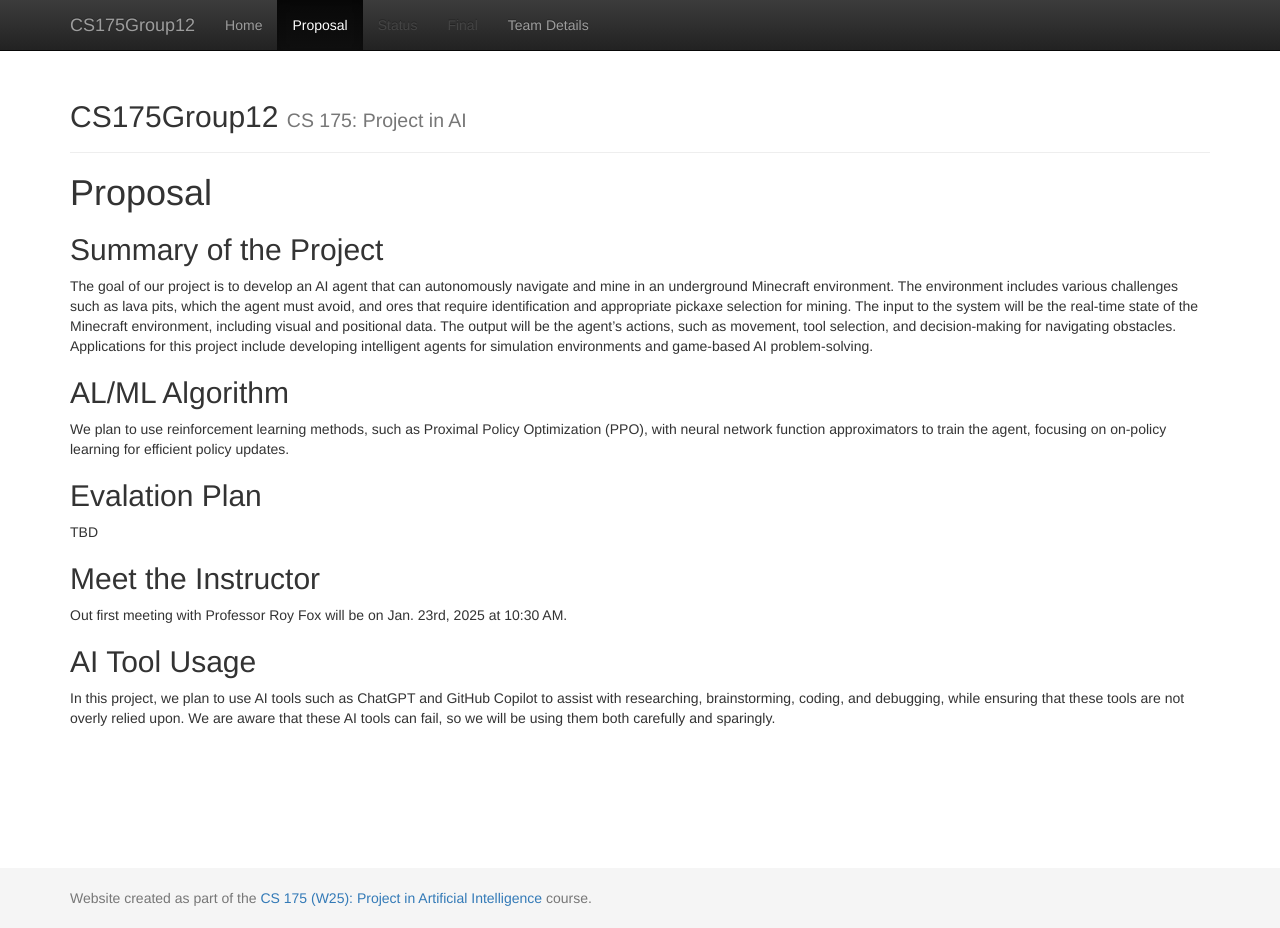
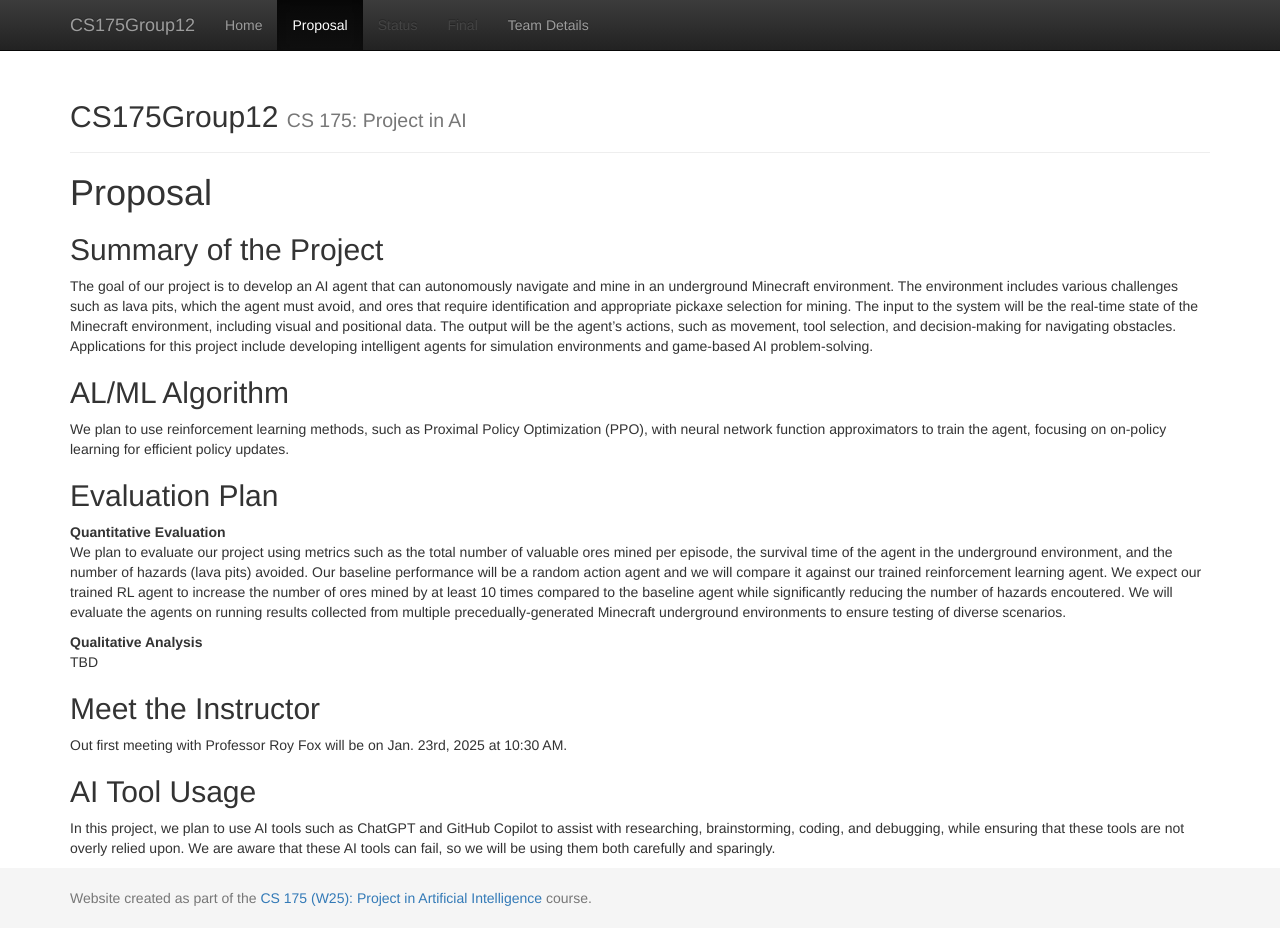
Before and after one commit to Y0507M/CS175Group12, a Jekyll site: the page built from docs/proposal.md, in a window 1280 px wide and 928 px high. Built offline with Jekyll 4.4.1, drawn with Linux system fonts in a browser that asks for light colours.

Commit message:
Updated proposal.md

```diff
--- a/docs/proposal.md
+++ b/docs/proposal.md
@@ -11,7 +11,11 @@ The goal of our project is to develop an AI agent that can autonomously navigate
 ## AL/ML Algorithm
 We plan to use reinforcement learning methods, such as Proximal Policy Optimization (PPO), with neural network function approximators to train the agent, focusing on on-policy learning for efficient policy updates.
 
-## Evalation Plan
+## Evaluation Plan
+**Quantitative Evaluation** \
+We plan to evaluate our project using metrics such as the total number of valuable ores mined per episode, the survival time of the agent in the underground environment, and the number of hazards (lava pits) avoided. Our baseline performance will be a random action agent and we will compare it against our trained reinforcement learning agent. We expect our trained RL agent to increase the number of ores mined by at least 10 times compared to the baseline agent while significantly reducing the number of hazards encoutered. We will evaluate the agents on running results collected from multiple precedually-generated Minecraft underground environments to ensure testing of diverse scenarios.
+
+**Qualitative Analysis** \
 TBD
 
 ## Meet the Instructor
```
